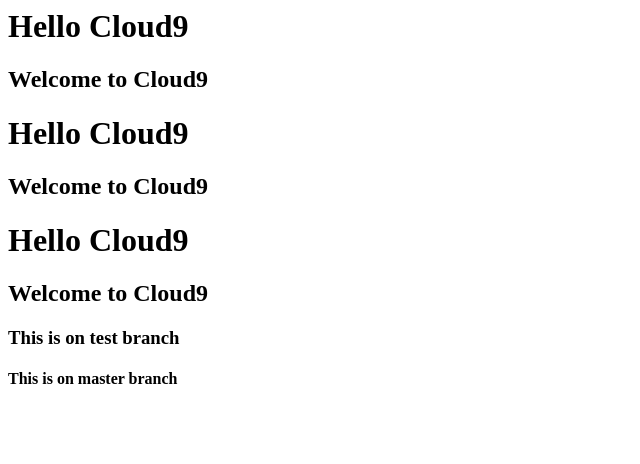
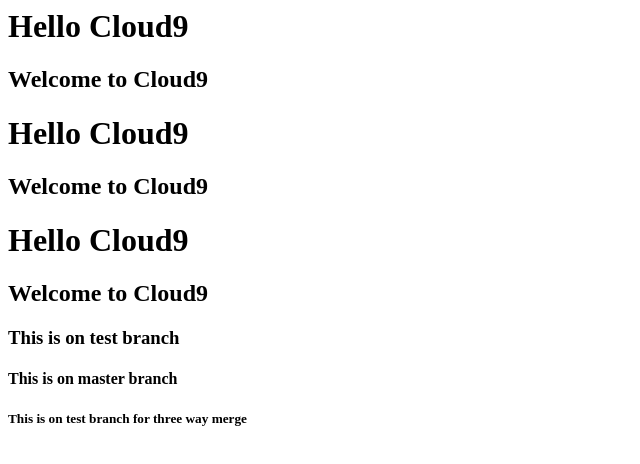
Before and after one commit to pdeshmu13/FirstRepo, a plain HTML site: page index.html in a window 1280 px wide. Shown: the whole page, without its empty margins (0-640 px from the left). Drawn offline with Linux system fonts and the light colour scheme.

Commit message:
masterthreeway

```diff
--- a/index.html
+++ b/index.html
@@ -6,3 +6,4 @@
 <h2>Welcome to Cloud9</h2>
 <h3>This is on test branch</h3>
 <h4>This is on master branch</h4>
+<h5>This is on test branch for three way merge</h5>
```
